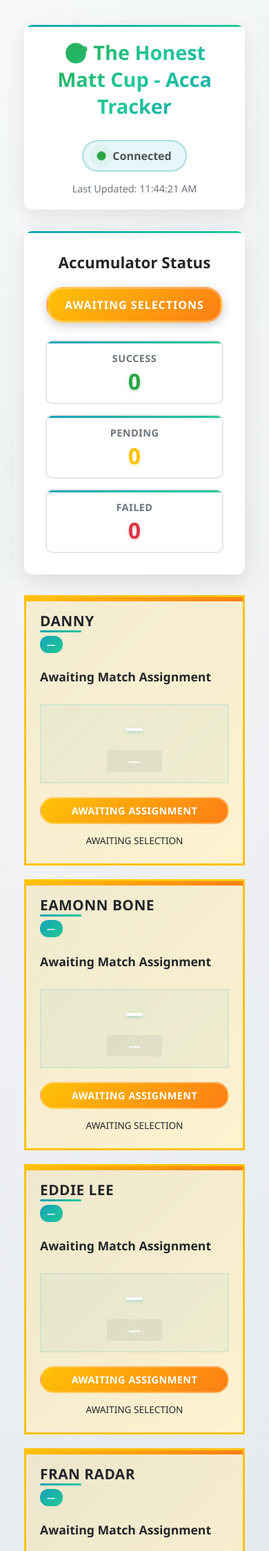
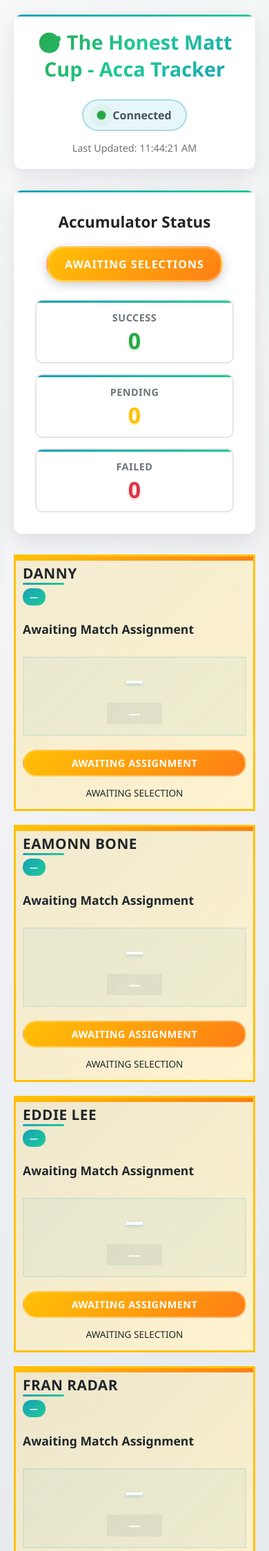
Before and after one commit to MrG-Man/Acca-Tracker, a Flask app: page /btts-tracker in a window 390 px wide. Shown: the top 2249 px of the page at 69% size. Run offline with Flask 3, Linux system fonts and the light colour scheme.

Commit message:
Optimise for mobile

```diff
--- a/static/css/tracker.css
+++ b/static/css/tracker.css
@@ -532,72 +532,105 @@ body::before {
     background: var(--live-gradient);
     color: white;
     border: none;
-    padding: 12px 24px;
+    padding: 16px 32px;
     font-weight: 600;
     cursor: pointer;
     border: 2px solid transparent;
+    min-height: 44px;
+    min-width: 120px;
+    font-size: 1rem;
 }
 
 /* Enhanced Responsive Design */
-@media (max-width: 768px) {
+@media (max-width: 1200px) {
     .tracker-container {
         padding: 15px;
     }
 
+    .matches-grid, .enhanced-matches-grid {
+        grid-template-columns: repeat(auto-fit, minmax(300px, 1fr));
+        gap: 20px;
+    }
+}
+
+@media (max-width: 900px) {
     .tracker-header, .enhanced-header {
         padding: 20px;
-        flex-direction: column;
-        align-items: center;
         gap: 15px;
     }
 
     .tracker-header h1, .enhanced-header h1 {
-        font-size: 1.8rem;
+        font-size: 1.9rem;
+    }
+
+    .summary-stats, .enhanced-stats {
+        grid-template-columns: repeat(2, 1fr);
+        gap: 15px;
+    }
+
+    .matches-grid, .enhanced-matches-grid {
+        grid-template-columns: repeat(auto-fit, minmax(280px, 1fr));
+        gap: 15px;
+    }
+}
+
+@media (max-width: 768px) {
+    body {
+        padding: 10px;
+    }
+
+    .tracker-container {
+        padding: 10px;
+    }
+
+    .tracker-header, .enhanced-header {
+        padding: 15px;
+        flex-direction: column;
+        align-items: center;
+        gap: 10px;
+    }
+
+    .tracker-header h1, .enhanced-header h1 {
+        font-size: 1.6rem;
         text-align: center;
     }
 
     .tracker-status, .enhanced-status {
         width: 100%;
         justify-content: center;
-        gap: 15px;
+        gap: 10px;
         flex-wrap: wrap;
+    }
+
+    .status-indicator {
+        padding: 8px 16px;
     }
 
     .matches-grid, .enhanced-matches-grid {
         grid-template-columns: 1fr;
-        gap: 20px;
+        gap: 15px;
     }
 
     .match-card, .enhanced-match-card {
-        padding: 20px;
+        padding: 15px;
+        min-height: 200px; /* Ensure touch-friendly size */
     }
 
     .score {
-        font-size: 2.5rem;
+        font-size: 2.2rem;
     }
 
     .summary-stats, .enhanced-stats {
         grid-template-columns: repeat(3, 1fr);
-        gap: 15px;
+        gap: 10px;
     }
 
     .stat-value {
-        font-size: 2rem;
+        font-size: 1.8rem;
     }
 
     .stat-item {
-        padding: 15px;
-    }
-}
-
-@media (max-width: 480px) {
-    .summary-stats, .enhanced-stats {
-        grid-template-columns: 1fr;
-        gap: 10px;
-    }
-
-    .stat-item {
-        padding: 15px;
+        padding: 12px;
     }
 
     .status-badge {
@@ -605,16 +638,122 @@ body::before {
         font-size: 0.9rem;
     }
 
+    .teams {
+        font-size: 1rem;
+        line-height: 1.3;
+    }
+
+    .selector-name {
+        font-size: 1.1rem;
+    }
+
+    .league-badge {
+        font-size: 0.7rem;
+        padding: 3px 8px;
+    }
+
+    .btts-status {
+        font-size: 0.8rem;
+        padding: 6px 12px;
+    }
+
+    .match-status {
+        font-size: 0.8rem;
+        padding: 3px 6px;
+    }
+}
+
+@media (max-width: 600px) {
+    .tracker-header h1, .enhanced-header h1 {
+        font-size: 1.4rem;
+    }
+
+    .summary-stats, .enhanced-stats {
+        grid-template-columns: repeat(2, 1fr);
+        gap: 8px;
+    }
+
+    .stat-value {
+        font-size: 1.5rem;
+    }
+
     .score {
         font-size: 2rem;
     }
 
+    .match-card, .enhanced-match-card {
+        padding: 12px;
+    }
+}
+
+@media (max-width: 480px) {
+    body {
+        padding: 5px;
+    }
+
+    .tracker-container {
+        padding: 5px;
+    }
+
+    .tracker-header, .enhanced-header {
+        padding: 10px;
+    }
+
+    .tracker-header h1, .enhanced-header h1 {
+        font-size: 1.2rem;
+    }
+
+    .summary-stats, .enhanced-stats {
+        grid-template-columns: 1fr;
+        gap: 8px;
+    }
+
+    .stat-item {
+        padding: 10px;
+    }
+
+    .stat-value {
+        font-size: 1.3rem;
+    }
+
+    .status-badge {
+        padding: 8px 16px;
+        font-size: 0.8rem;
+    }
+
+    .score {
+        font-size: 1.8rem;
+    }
+
     .teams {
+        font-size: 0.9rem;
+    }
+
+    .selector-name {
         font-size: 1rem;
     }
 
-    .selector-name {
-        font-size: 1.1rem;
+    .league-badge {
+        font-size: 0.65rem;
+        padding: 2px 6px;
+    }
+
+    .btts-status {
+        font-size: 0.75rem;
+        padding: 5px 10px;
+    }
+
+    .match-status {
+        font-size: 0.75rem;
+        padding: 2px 5px;
+    }
+
+    .matches-grid, .enhanced-matches-grid {
+        gap: 10px;
+    }
+
+    .match-card, .enhanced-match-card {
+        padding: 10px;
     }
 }
 
--- a/templates/tracker.html
+++ b/templates/tracker.html
@@ -197,6 +197,7 @@
             border: 3px solid transparent;
             position: relative;
             overflow: hidden;
+            min-height: 220px;
         }
 
         .enhanced-match-card:hover {
@@ -379,11 +380,14 @@
             background: #17a2b8;
             color: white;
             border: none;
-            padding: 12px 24px;
+            padding: 16px 32px;
             border-radius: 25px;
             font-weight: 600;
             cursor: pointer;
             transition: all 0.3s ease;
+            min-height: 44px;
+            min-width: 120px;
+            font-size: 1rem;
         }
 
         .enhanced-error button:hover {
```
Also changed, not shown: 1 other file.
